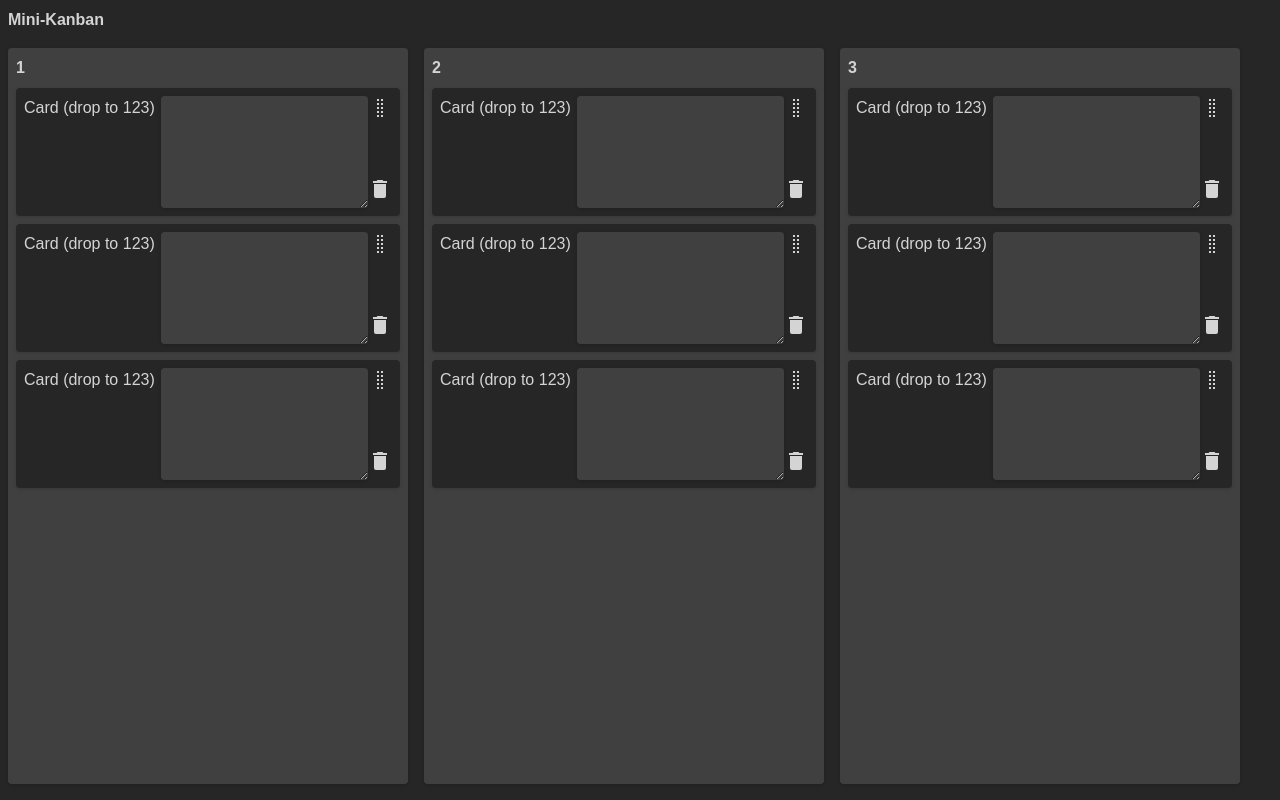
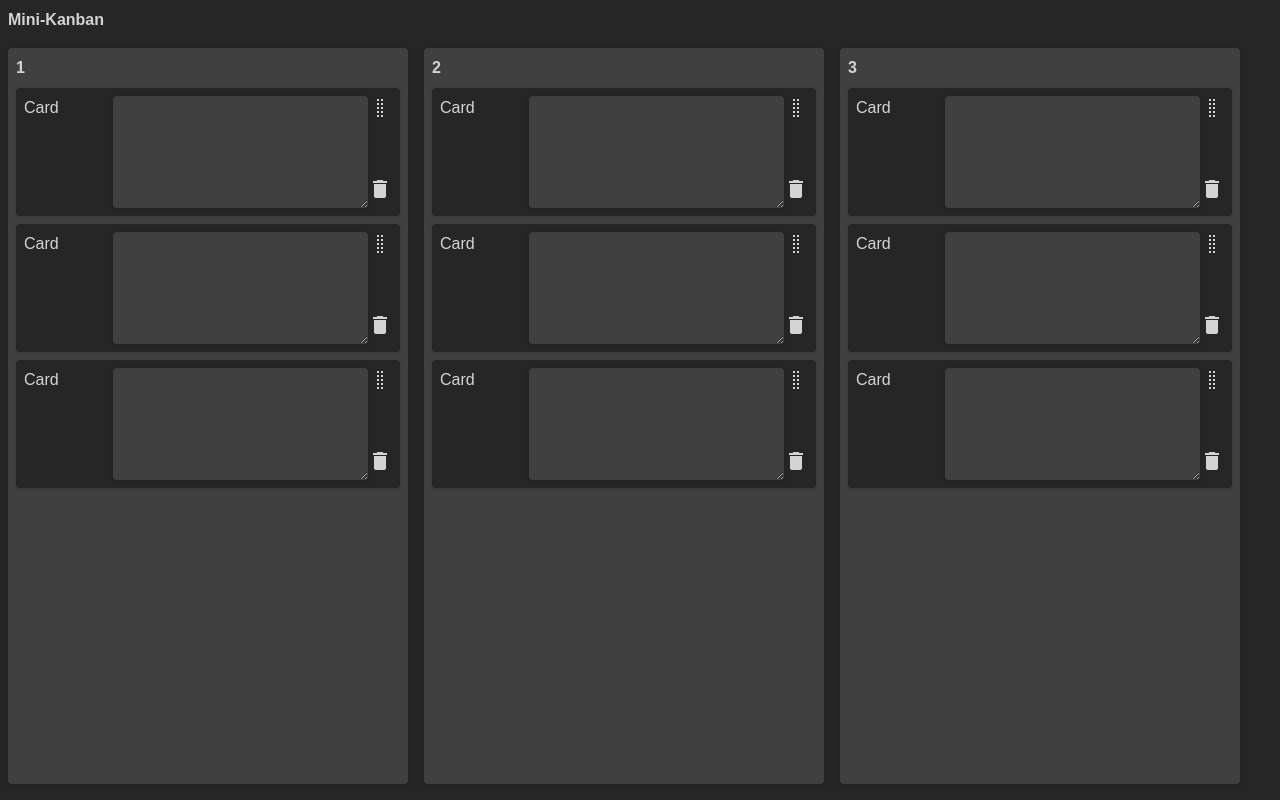
Before and after one commit to arielnmz/kanban-code-challenge, a React (Create React App) app: page / in a window 1280 px wide. Built offline with nearby package versions, Linux system fonts and the light colour scheme.

Commit message:
Card API callbacks and simple dnd sync functionality

```diff
--- a/src/components/board.tsx
+++ b/src/components/board.tsx
@@ -1,20 +1,15 @@
 import Column from "./column";
-import { DnDTargetsContext } from "../contexts";
 
 export default function Board() {
-  const colRefs: string[] = ["1", "2", "3"];
-
   return (
     <div
       className={
         "h-full flex flex-row flex-nowrap justify-start space-x-4 p-2 pb-4"
       }
     >
-      <DnDTargetsContext.Provider value={colRefs}>
-        <Column columnId={"1"} />
-        <Column columnId={"2"} />
-        <Column columnId={"3"} />
-      </DnDTargetsContext.Provider>
+      <Column columnId={"1"} />
+      <Column columnId={"2"} />
+      <Column columnId={"3"} />
     </div>
   );
 }
--- a/src/components/card.tsx
+++ b/src/components/card.tsx
@@ -1,16 +1,17 @@
 import Icon from "@mdi/react";
 import { mdiDelete, mdiDragVertical } from "@mdi/js";
-import { MutableRefObject, useCallback, useContext, useRef } from "react";
-import { DnDTargetsContext } from "../contexts";
+import { MutableRefObject, useCallback, useRef } from "react";
 
 // Custom hooks
 
-function useDnDSource(targetRef: MutableRefObject<Element | null>) {
+function useDnDSource(
+  cardId: string,
+  targetRef: MutableRefObject<Element | null>,
+) {
   return useCallback(
     (e: any) => {
       if (targetRef.current) {
-        const payload = JSON.stringify({ card: "1" });
-        (e as DragEvent).dataTransfer?.setData("text/json", payload);
+        (e as DragEvent).dataTransfer?.setData("text/plain", cardId);
       }
     },
     [targetRef],
@@ -33,11 +34,10 @@ function useDnDHandle(targetRef: MutableRefObject<Element | null>) {
   return [handleDragStart, handleDragEnd];
 }
 
-export default function Card() {
+export default function Card(props: { cardId: string }) {
   const cardRef = useRef(null);
-  const cols = useContext(DnDTargetsContext);
 
-  const sourceDragStart = useDnDSource(cardRef);
+  const sourceDragStart = useDnDSource(props.cardId, cardRef);
   const [handleDragStart, handleDragEnd] = useDnDHandle(cardRef);
 
   return (
@@ -53,7 +53,7 @@ export default function Card() {
         {/*Content*/}
         <div className={"flex grow"}>
           {/*Text area*/}
-          <div className={"grow"}>Card (drop to {cols})</div>
+          <div className={"grow"}>Card</div>
           {/*Edit area*/}
           <textarea
             className={"grow rounded bg-neutral-700 drop-shadow"}
--- a/src/components/column.tsx
+++ b/src/components/column.tsx
@@ -3,11 +3,14 @@ import { useCallback } from "react";
 
 // Custom hooks
 
-function useDnDTarget() {
-  const handleDrop = useCallback((e: any) => {
+function useDnDTarget(
+  columnId: string,
+  updateCard: (cardId: string) => Promise<void>,
+) {
+  const handleDrop = useCallback(async (e: any) => {
     e.preventDefault();
-    const payload = e.dataTransfer.getData("text/json");
-    console.log("drop event", JSON.parse(payload));
+    const payload = e.dataTransfer.getData("text/plain");
+    await updateCard(payload);
     return false;
   }, []);
 
@@ -19,8 +22,21 @@ function useDnDTarget() {
   return [handleDrop, handleDragOver];
 }
 
+function useUpdateCard(columnId: string) {
+  return useCallback(
+    async (cardId: string) => {
+      console.log("Call API to move card", cardId, "to", columnId);
+    },
+    [columnId],
+  );
+}
+
 export default function Column(props: { columnId: string }) {
-  const [handleDrop, handleDragOver] = useDnDTarget();
+  const handleUpdateCard = useUpdateCard(props.columnId);
+  const [handleDrop, handleDragOver] = useDnDTarget(
+    props.columnId,
+    handleUpdateCard,
+  );
 
   return (
     <div
@@ -34,9 +50,9 @@ export default function Column(props: { columnId: string }) {
       <div className={"p-2 font-bold"}>{props.columnId}</div>
       {/*Cards*/}
       <div className={"flex flex-col justify-start space-y-2 px-2"}>
-        <Card />
-        <Card />
-        <Card />
+        <Card cardId={props.columnId + "-1"} />
+        <Card cardId={props.columnId + "-2"} />
+        <Card cardId={props.columnId + "-3"} />
       </div>
     </div>
   );
--- a/src/contexts.ts
+++ /dev/null
@@ -1,3 +0,0 @@
-import { createContext } from "react";
-
-export const DnDTargetsContext = createContext([] as string[]);
```
